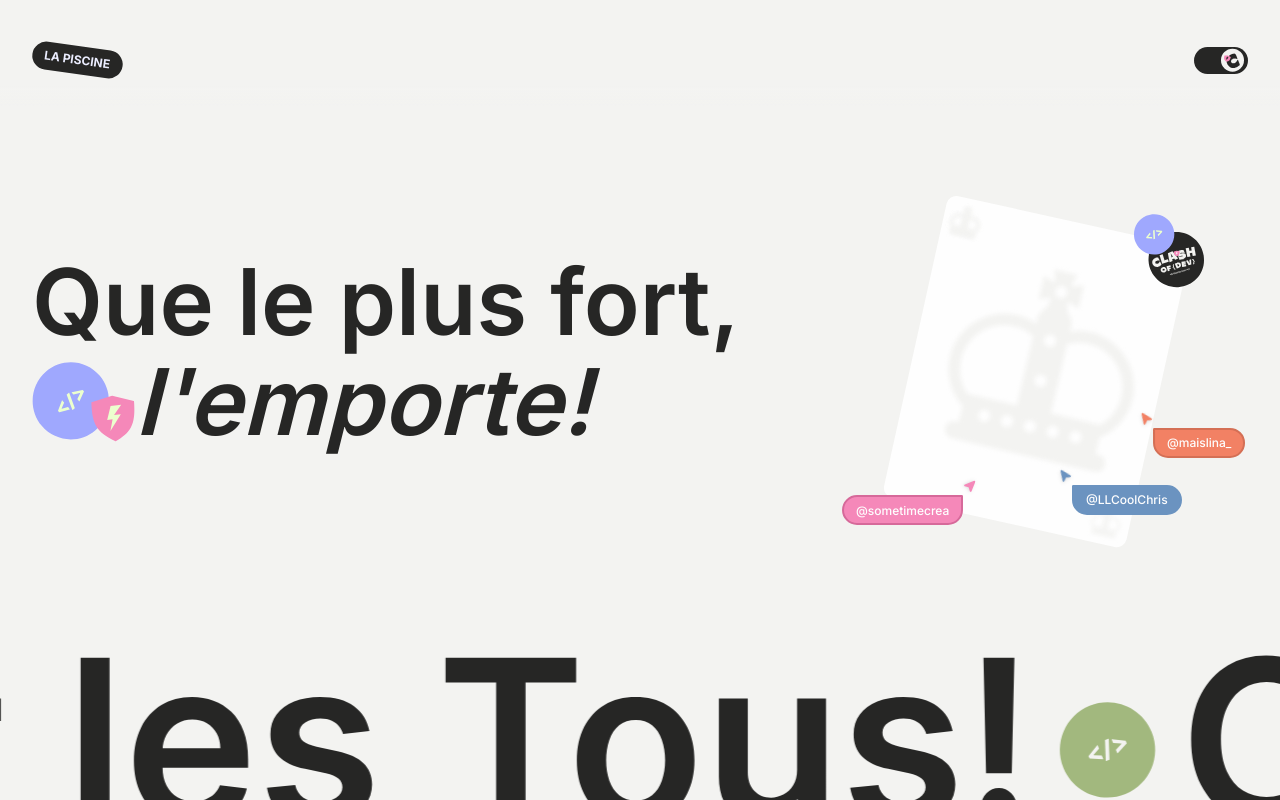
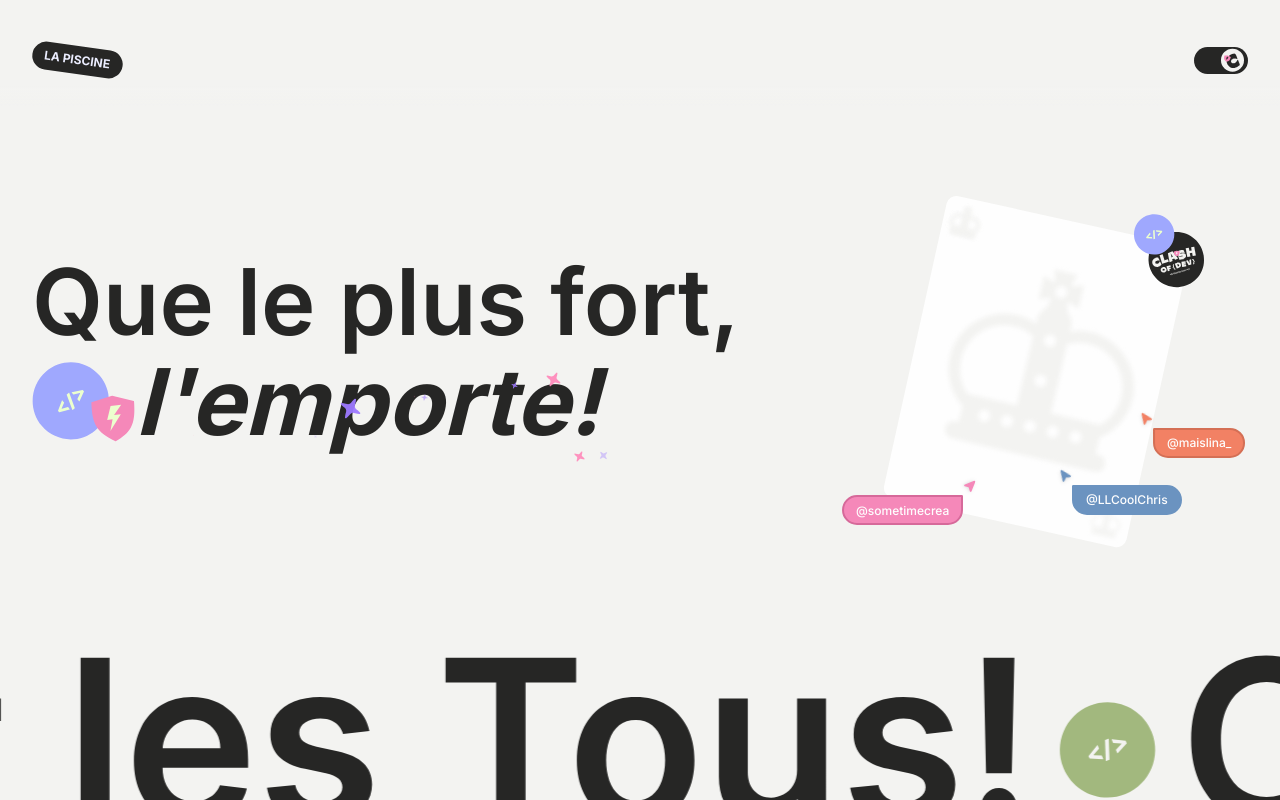
Before and after one commit to SebastienLaurentt/ClashOfDev, a React (Vite) app: page / in a window 1280 px wide. Built offline with nearby package versions, Linux system fonts and the light colour scheme.

Commit message:
replace blur effect with sparkle

```diff
--- a/src/App.tsx
+++ b/src/App.tsx
@@ -61,7 +61,7 @@ const App = () => {
       ([entry]) => {
         setIsFooterVisible(entry.isIntersecting);
       },
-      { threshold: 0.1 }
+      { threshold: 1 }
     );
 
     if (footer) {
--- a/src/components/LandingSections/HeroSection.tsx
+++ b/src/components/LandingSections/HeroSection.tsx
@@ -5,7 +5,7 @@ import ClashVector from "../../assets/clashVector.svg";
 import CodVector from "../../assets/codVector.svg";
 import StrongerVector from "../../assets/strongerVector.svg";
 import Cursor from "../Cursor";
-import BlurIn from "../ui/BlurIn";
+import Sparkle from "../ui/Sparkle";
 
 interface CursorComponentProps {
   onClick: (e: React.MouseEvent) => void;
@@ -130,9 +130,9 @@ const HeroSection = () => {
               alt=""
               className="hidden h-[80px] w-[103px] md:block 2xl:ml-[28px] 2xl:mr-[45px]"
             />{" "}
-            <BlurIn
+            <Sparkle
               className="text-[74px] font-semibold italic leading-[82px] text-foreground lg:text-[68px] xl:text-[92px] xl:leading-[100px] 2xl:text-[115px] 2xl:leading-[123px]"
-              word="l'emporte!"
+              text="l'emporte!"
             />
           </div>
         </div>
--- a/src/components/ui/BlurIn.tsx
+++ /dev/null
@@ -1,40 +0,0 @@
-"use client";
-
-import { motion } from "framer-motion";
-import { cn } from "../../lib/utils";
-
-
-
-interface BlurIntProps {
-  word: string;
-  className?: string;
-  variant?: {
-    hidden: { filter: string; opacity: number };
-    visible: { filter: string; opacity: number };
-  };
-  duration?: number;
-}
-const BlurIn = ({ word, className, variant, duration = 1 }: BlurIntProps) => {
-  const defaultVariants = {
-    hidden: { filter: "blur(10px)", opacity: 0 },
-    visible: { filter: "blur(0px)", opacity: 1 },
-  };
-  const combinedVariants = variant || defaultVariants;
-
-  return (
-    <motion.h1
-      initial="hidden"
-      animate="visible"
-      transition={{ duration }}
-      variants={combinedVariants}
-      className={cn(
-        "font-display text-center text-4xl font-bold  drop-shadow-sm md:text-7xl md:leading-[5rem]",
-        className,
-      )}
-    >
-      {word}
-    </motion.h1>
-  );
-};
-
-export default BlurIn;
--- /dev/null
+++ b/src/components/ui/Sparkle.tsx
@@ -0,0 +1,152 @@
+"use client";
+
+import { motion } from "framer-motion";
+import { CSSProperties, ReactElement, useEffect, useState } from "react";
+import { cn } from "../../lib/utils";
+
+
+interface Sparkle {
+  id: string;
+  x: string;
+  y: string;
+  color: string;
+  delay: number;
+  scale: number;
+  lifespan: number;
+}
+
+interface SparklesTextProps {
+  /**
+   * @default <div />
+   * @type ReactElement
+   * @description
+   * The component to be rendered as the text
+   * */
+  as?: ReactElement;
+
+  /**
+   * @default ""
+   * @type string
+   * @description
+   * The className of the text
+   */
+  className?: string;
+
+  /**
+   * @required
+   * @type string
+   * @description
+   * The text to be displayed
+   * */
+  text: string;
+
+  /**
+   * @default 10
+   * @type number
+   * @description
+   * The count of sparkles
+   * */
+  sparklesCount?: number;
+
+  /**
+   * @default "{first: '#9E7AFF', second: '#FE8BBB'}"
+   * @type string
+   * @description
+   * The colors of the sparkles
+   * */
+  colors?: {
+    first: string;
+    second: string;
+  };
+}
+
+const SparklesText: React.FC<SparklesTextProps> = ({
+  text,
+  colors = { first: "#9E7AFF", second: "#FE8BBB" },
+  className,
+  sparklesCount = 10,
+  ...props
+}) => {
+  const [sparkles, setSparkles] = useState<Sparkle[]>([]);
+
+  useEffect(() => {
+    const generateStar = (): Sparkle => {
+      const starX = `${Math.random() * 100}%`;
+      const starY = `${Math.random() * 100}%`;
+      const color = Math.random() > 0.5 ? colors.first : colors.second;
+      const delay = Math.random() * 2;
+      const scale = Math.random() * 1 + 0.3;
+      const lifespan = Math.random() * 10 + 5;
+      const id = `${starX}-${starY}-${Date.now()}`;
+      return { id, x: starX, y: starY, color, delay, scale, lifespan };
+    };
+
+    const initializeStars = () => {
+      const newSparkles = Array.from({ length: sparklesCount }, generateStar);
+      setSparkles(newSparkles);
+    };
+
+    const updateStars = () => {
+      setSparkles((currentSparkles) =>
+        currentSparkles.map((star) => {
+          if (star.lifespan <= 0) {
+            return generateStar();
+          } else {
+            return { ...star, lifespan: star.lifespan - 0.1 };
+          }
+        })
+      );
+    };
+
+    initializeStars();
+    const interval = setInterval(updateStars, 100);
+
+    return () => clearInterval(interval);
+  }, [colors.first, colors.second]);
+
+  return (
+    <div
+      className={cn("text-6xl font-bold", className)}
+      {...props}
+      style={
+        {
+          "--sparkles-first-color": `${colors.first}`,
+          "--sparkles-second-color": `${colors.second}`,
+        } as CSSProperties
+      }
+    >
+      <span className="relative inline-block">
+        {sparkles.map((sparkle) => (
+          <Sparkle key={sparkle.id} {...sparkle} />
+        ))}
+        <strong>{text}</strong>
+      </span>
+    </div>
+  );
+};
+
+const Sparkle: React.FC<Sparkle> = ({ id, x, y, color, delay, scale }) => {
+  return (
+    <motion.svg
+      key={id}
+      className="pointer-events-none absolute z-20"
+      initial={{ opacity: 0, left: x, top: y }}
+      animate={{
+        opacity: [0, 1, 0],
+        scale: [0, scale, 0],
+        rotate: [75, 120, 150],
+      }}
+      transition={{ duration: 0.8, repeat: Infinity, delay }}
+      width="21"
+      height="21"
+      viewBox="0 0 21 21"
+    >
+      <path
+        d="M9.82531 0.843845C10.0553 0.215178 10.9446 0.215178 11.1746 0.843845L11.8618 2.72026C12.4006 4.19229 12.3916 6.39157 13.5 7.5C14.6084 8.60843 16.8077 8.59935 18.2797 9.13822L20.1561 9.82534C20.7858 10.0553 20.7858 10.9447 20.1561 11.1747L18.2797 11.8618C16.8077 12.4007 14.6084 12.3916 13.5 13.5C12.3916 14.6084 12.4006 16.8077 11.8618 18.2798L11.1746 20.1562C10.9446 20.7858 10.0553 20.7858 9.82531 20.1562L9.13819 18.2798C8.59932 16.8077 8.60843 14.6084 7.5 13.5C6.39157 12.3916 4.19225 12.4007 2.72023 11.8618L0.843814 11.1747C0.215148 10.9447 0.215148 10.0553 0.843814 9.82534L2.72023 9.13822C4.19225 8.59935 6.39157 8.60843 7.5 7.5C8.60843 6.39157 8.59932 4.19229 9.13819 2.72026L9.82531 0.843845Z"
+        fill={color}
+      />
+    </motion.svg>
+  );
+};
+
+export default SparklesText;
```
